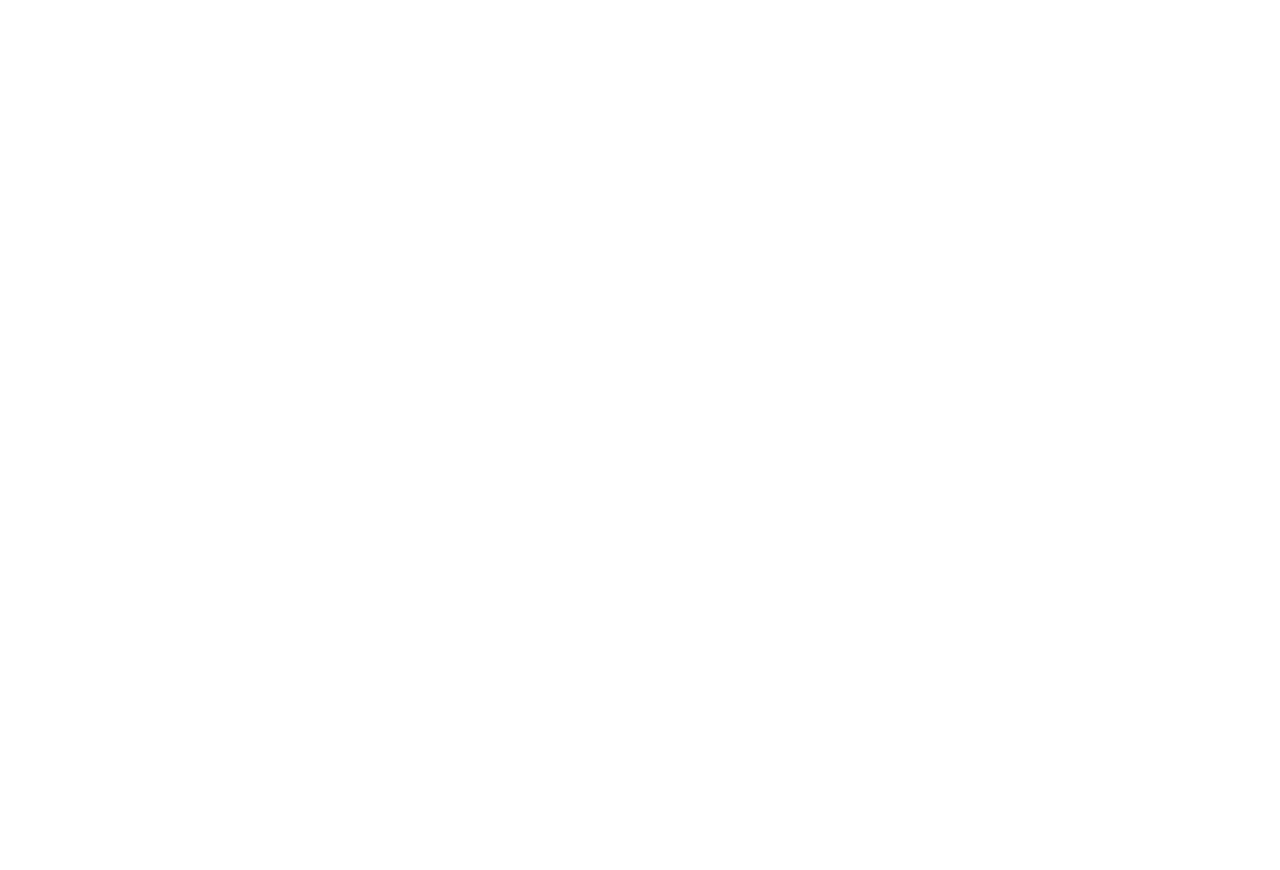
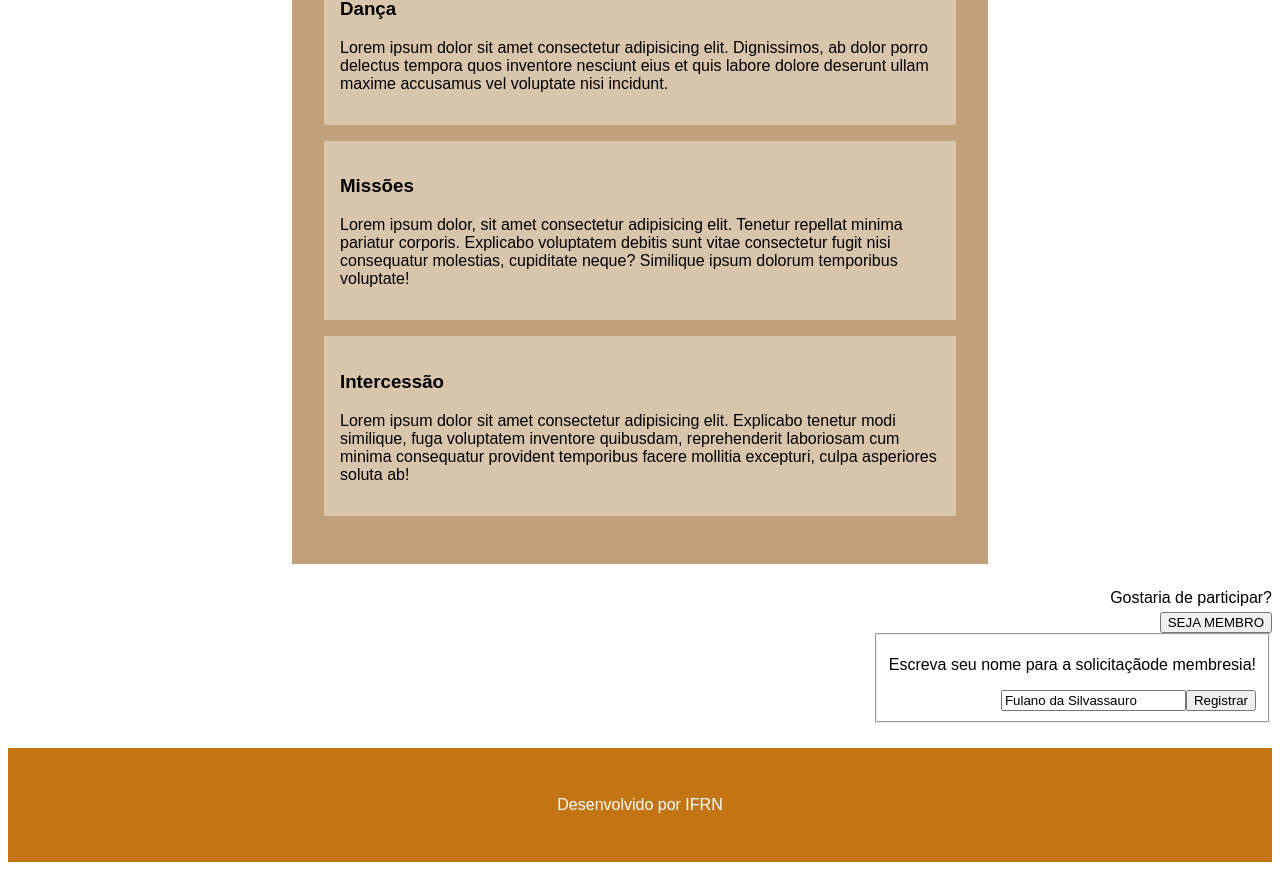
Before and after one commit to Isaque-SL/ABBA-projeto-vue, a Vue app in the folder abba-projeto/: page /ministerios in a window 1280 px wide. Shown: the part 475-1345 px from the top of the page. Before the commit the page ends 800 px from the top, so only its background shows below. Built offline with nearby package versions, Linux system fonts and the light colour scheme.

Commit message:
acho que vai dar certo

```diff
--- a/abba-projeto/src/App.vue
+++ b/abba-projeto/src/App.vue
@@ -13,4 +13,7 @@
 #app{
   font-family: Arial, Helvetica, sans-serif;
 }
+::selection, ::-moz-selection {
+  background-color: #f0f;
+}
 </style>
--- /dev/null
+++ b/abba-projeto/src/components/ListaMembros.vue
@@ -0,0 +1,39 @@
+<template>
+    <fieldset>
+        <form action="">
+            <p>Escreva seu nome para a solicitaçãode membresia!</p>
+            <input v-model="membro" type="text">
+            <button @click="salvarMembro">Registrar</button>
+        </form>
+    </fieldset>
+</template>
+
+<script setup>
+
+import { ref, onMounted } from 'vue';
+
+const membros = ref([]);
+
+const carregarMembros = () => {
+  const dados = localStorage.getItem('lista_membros')
+  if (dados) {
+    membros.value = JSON.parse(dados)
+  }
+}
+onMounted(() => {
+  carregarMembros()
+})
+
+const membro = ref('Fulano da Silvassauro')
+
+const salvarMembro = () => {
+  const listamembros = JSON.parse(localStorage.getItem('lista_membros') || '[]')
+  const novoMembro = {
+    nome: membro.value
+  }
+  listamembros.push(novoMembro)
+  localStorage.setItem('lista_membros', JSON.stringify(listamembros))
+  textoNoticia.value = ''
+  carregarNoticias()
+}
+</script>
--- a/abba-projeto/src/views/InicioView.vue
+++ b/abba-projeto/src/views/InicioView.vue
@@ -1,8 +1,8 @@
 <template>
     <figure>
         <div id="pessoas">
-        <p>Pessoas precisam de pessoas,<br>
-        e pessoas precisam de Deus.</p>
+            <p>Pessoas precisam de pessoas,<br>
+            e pessoas precisam de Deus.</p>
         </div>
         <div id="abba">
             <p>Bem-vindo ao <span>ABBA</span></p>
@@ -13,20 +13,24 @@
 
 <style scoped>
     figure{
-        margin: 25px 0 0 0;
+        margin: 25px 0 25px 0;
         padding: 0;
-        div{
-            margin: 0;
+        #pessoas, #abba{
             font-family: system-ui, -apple-system, BlinkMacSystemFont, 'Segoe UI', Roboto, Oxygen, Ubuntu, Cantarell, 'Open Sans', 'Helvetica Neue', sans-serif;
             position: absolute;
-            left: 65px;
+            background-color: #c374145f;
             color: white;
             top: 30%;
             font-size: 30px;
-            /* background-color: rgba(255, 255, 255,) */
 
         }
+        #pessoas{
+            padding-left: 2.26em;
+            padding-right: 1em;
+        }
         #abba{
+            padding-right: 1.26em;
+            padding-left: 1em;
             left: 77%;
             top: 34.5%;
             span{
--- a/abba-projeto/src/views/MinisteriosView.vue
+++ b/abba-projeto/src/views/MinisteriosView.vue
@@ -1,8 +1,54 @@
 <template>
+  <main>
+    <h2>Ministérios</h2>
+    <div>
+      <h3>Louvor</h3>
+      <p>Lorem ipsum dolor, sit amet consectetur adipisicing elit. Perferendis quia et velit accusantium facilis labore ex libero quidem, recusandae natus quam neque qui, aliquid inventore autem doloremque. Quod, labore ipsam.</p>
+    </div>
+    <div>
+      <h3>Dança</h3>
+      <p>Lorem ipsum dolor sit amet consectetur adipisicing elit. Dignissimos, ab dolor porro delectus tempora quos inventore nesciunt eius et quis labore dolore deserunt ullam maxime accusamus vel voluptate nisi incidunt.</p>
+    </div>
+    <div>
+      <h3>Missões</h3>
+      <p>Lorem ipsum dolor, sit amet consectetur adipisicing elit. Tenetur repellat minima pariatur corporis. Explicabo voluptatem debitis sunt vitae consectetur fugit nisi consequatur molestias, cupiditate neque? Similique ipsum dolorum temporibus voluptate!</p>
+    </div>
+    <div>
+      <h3>Intercessão</h3>
+      <p>Lorem ipsum dolor sit amet consectetur adipisicing elit. Explicabo tenetur modi similique, fuga voluptatem inventore quibusdam, reprehenderit laboriosam cum minima consequatur provident temporibus facere mollitia excepturi, culpa asperiores soluta ab!</p>
+    </div>
+  </main>
 
-  <h2>Ministérios</h2>
-
+  <div id="seja-membro">
+    <p>Gostaria de participar?</p>
+    <button>SEJA MEMBRO</button>
+    <ListaMembros />
+  </div>
 </template>
 
+<script setup>
+  import ListaMembros from '../components/ListaMembros.vue';
+</script>
+
 <style scoped>
+  main{
+    width: 50%;
+    margin: 25px auto 25px;
+    padding: 2em;
+    background-color: #884d0086;
+    div{
+      padding: 1em;
+      margin: 1em auto;
+      background-color: #ffffff60;
+    }
+  }
+  #seja-membro{
+    justify-self: right;
+    text-align: right;
+    width: auto;
+    margin: 25px 0 25px 0;
+    p{
+      margin: 5px auto;
+    }
+  }
 </style>
```
Also changed, not shown: 2 other files (tests, documents, lock files or other folders).
